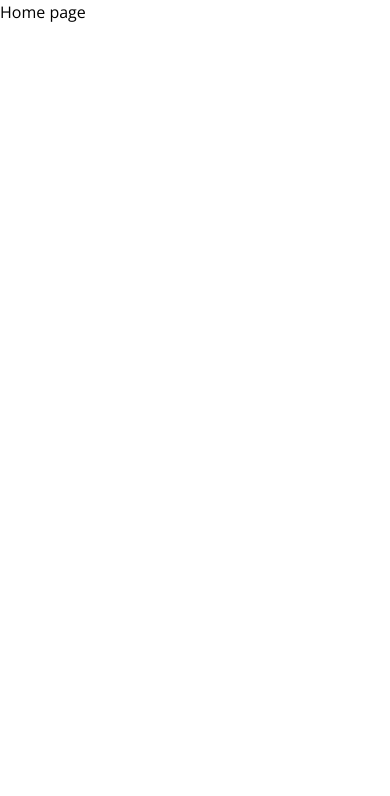
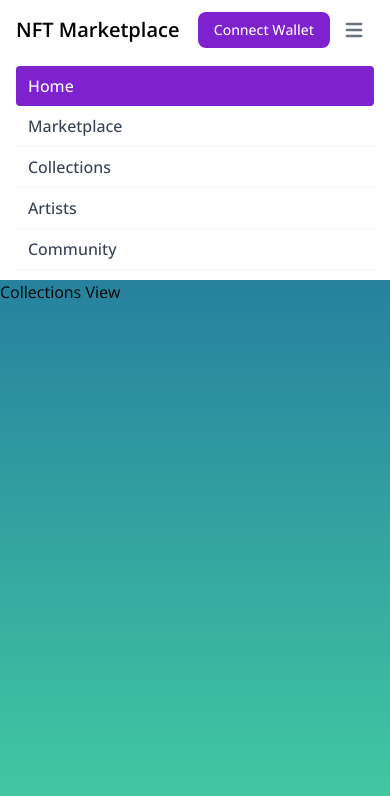
Before and after one commit to dandev947366/nft-marketplace, a React (Create React App) app: page /collections in a window 390 px wide. Shown: the top 796 px of the page. Built offline with nearby package versions, Linux system fonts and the light colour scheme.

Commit message:
Add header

```diff
--- a/src/App.jsx
+++ b/src/App.jsx
@@ -1,8 +1,22 @@
+import {Route, Routes} from "react-router-dom"
+import Home from "./views/Home"
+import Collections from "./views/Collections"
+import NFT from "./views/NFT"
+import Header from "./components/Header"
 
-function App() {
+
+const App = () => {
 
   return (
-    <>Home page</>
+    <div className="min-h-screen bg-gradient-to-t from-[#43cea2] bg-repeat to-[#185a9d] bg-center subpixel-antialiased">
+    <Header />
+    <Routes>
+      <Route path="/" element={<Home />}>Home</Route>
+      <Route path="/collections" element={<Collections />}>Collections</Route>
+      <Route path="/nft/:id" element={<NFT />}>NFT</Route>
+
+    </Routes>
+    </div>
   )
 }
 export default App
--- /dev/null
+++ b/src/components/Header.jsx
@@ -0,0 +1,113 @@
+import { Link } from "react-router-dom";
+
+const Header = () => {
+  return (
+    <>
+      <nav class="bg-white border-gray-200 py-2.5 dark:bg-gray-900">
+        <div class="flex flex-wrap items-center justify-between max-w-screen-xl px-4 mx-auto">
+          <Link to="/" class="flex items-center">
+            <span class="self-center text-xl font-semibold whitespace-nowrap dark:text-white">
+              NFT Marketplace
+            </span>
+          </Link>
+          <div class="flex items-center lg:order-2">
+            <div class="hidden mt-2 mr-4 sm:inline-block">
+              <span></span>
+            </div>
+
+            <Link
+              href="/"
+              class="text-white bg-purple-700 hover:bg-purple-800 focus:ring-4 focus:ring-purple-300 font-medium rounded-lg text-sm px-4 lg:px-5 py-2 lg:py-2.5 sm:mr-2 lg:mr-0 dark:bg-purple-600 dark:hover:bg-purple-700 focus:outline-none dark:focus:ring-purple-800"
+            >
+              Connect Wallet
+            </Link>
+            <button
+              data-collapse-toggle="mobile-menu-2"
+              type="button"
+              class="inline-flex items-center p-2 ml-1 text-sm text-gray-500 rounded-lg lg:hidden hover:bg-gray-100 focus:outline-none focus:ring-2 focus:ring-gray-200 dark:text-gray-400 dark:hover:bg-gray-700 dark:focus:ring-gray-600"
+              aria-controls="mobile-menu-2"
+              aria-expanded="true"
+            >
+              <span class="sr-only">Open main menu</span>
+              <svg
+                class="w-6 h-6"
+                fill="currentColor"
+                viewBox="0 0 20 20"
+                xmlns="http://www.w3.org/2000/svg"
+              >
+                <path
+                  fill-rule="evenodd"
+                  d="M3 5a1 1 0 011-1h12a1 1 0 110 2H4a1 1 0 01-1-1zM3 10a1 1 0 011-1h12a1 1 0 110 2H4a1 1 0 01-1-1zM3 15a1 1 0 011-1h12a1 1 0 110 2H4a1 1 0 01-1-1z"
+                  clip-rule="evenodd"
+                ></path>
+              </svg>
+              <svg
+                class="hidden w-6 h-6"
+                fill="currentColor"
+                viewBox="0 0 20 20"
+                xmlns="http://www.w3.org/2000/svg"
+              >
+                <path
+                  fill-rule="evenodd"
+                  d="M4.293 4.293a1 1 0 011.414 0L10 8.586l4.293-4.293a1 1 0 111.414 1.414L11.414 10l4.293 4.293a1 1 0 01-1.414 1.414L10 11.414l-4.293 4.293a1 1 0 01-1.414-1.414L8.586 10 4.293 5.707a1 1 0 010-1.414z"
+                  clip-rule="evenodd"
+                ></path>
+              </svg>
+            </button>
+          </div>
+          <div
+            class="items-center justify-between w-full lg:flex lg:w-auto lg:order-1"
+            id="mobile-menu-2"
+          >
+            <ul class="flex flex-col mt-4 font-medium lg:flex-row lg:space-x-8 lg:mt-0">
+              <li>
+                <Link
+                  href="/"
+                  class="block py-2 pl-3 pr-4 text-white bg-purple-700 rounded lg:bg-transparent lg:text-purple-700 lg:p-0 dark:text-white"
+                  aria-current="page"
+                >
+                  Home
+                </Link>
+              </li>
+
+              <li>
+                <Link
+                  href="/marketplace"
+                  class="block py-2 pl-3 pr-4 text-gray-700 border-b border-gray-100 hover:bg-gray-50 lg:hover:bg-transparent lg:border-0 lg:hover:text-purple-700 lg:p-0 dark:text-gray-400 lg:dark:hover:text-white dark:hover:bg-gray-700 dark:hover:text-white lg:dark:hover:bg-transparent dark:border-gray-700"
+                >
+                  Marketplace
+                </Link>
+              </li>
+              <li>
+                <Link
+                  href="/collections"
+                  class="block py-2 pl-3 pr-4 text-gray-700 border-b border-gray-100 hover:bg-gray-50 lg:hover:bg-transparent lg:border-0 lg:hover:text-purple-700 lg:p-0 dark:text-gray-400 lg:dark:hover:text-white dark:hover:bg-gray-700 dark:hover:text-white lg:dark:hover:bg-transparent dark:border-gray-700"
+                >
+                  Collections
+                </Link>
+              </li>
+              <li>
+                <Link
+                  href="/artists"
+                  class="block py-2 pl-3 pr-4 text-gray-700 border-b border-gray-100 hover:bg-gray-50 lg:hover:bg-transparent lg:border-0 lg:hover:text-purple-700 lg:p-0 dark:text-gray-400 lg:dark:hover:text-white dark:hover:bg-gray-700 dark:hover:text-white lg:dark:hover:bg-transparent dark:border-gray-700"
+                >
+                  Artists
+                </Link>
+              </li>
+              <li>
+                <Link
+                  href="/community"
+                  class="block py-2 pl-3 pr-4 text-gray-700 border-b border-gray-100 hover:bg-gray-50 lg:hover:bg-transparent lg:border-0 lg:hover:text-purple-700 lg:p-0 dark:text-gray-400 lg:dark:hover:text-white dark:hover:bg-gray-700 dark:hover:text-white lg:dark:hover:bg-transparent dark:border-gray-700"
+                >
+                  Community
+                </Link>
+              </li>
+            </ul>
+          </div>
+        </div>
+      </nav>
+    </>
+  );
+};
+
+export default Header;
--- /dev/null
+++ b/src/views/Collections.jsx
@@ -0,0 +1,8 @@
+const Collections = () => {
+    return (
+        <div>Collections View</div>
+    )
+
+}
+
+export default Collections;
--- /dev/null
+++ b/src/views/Home.jsx
@@ -0,0 +1,8 @@
+const Home = () => {
+    return (
+        <div>Home View</div>
+    )
+
+}
+
+export default Home;
--- /dev/null
+++ b/src/views/NFT.jsx
@@ -0,0 +1,8 @@
+const NFT = () => {
+    return (
+        <div>NFT View</div>
+    )
+
+}
+
+export default NFT;
```
